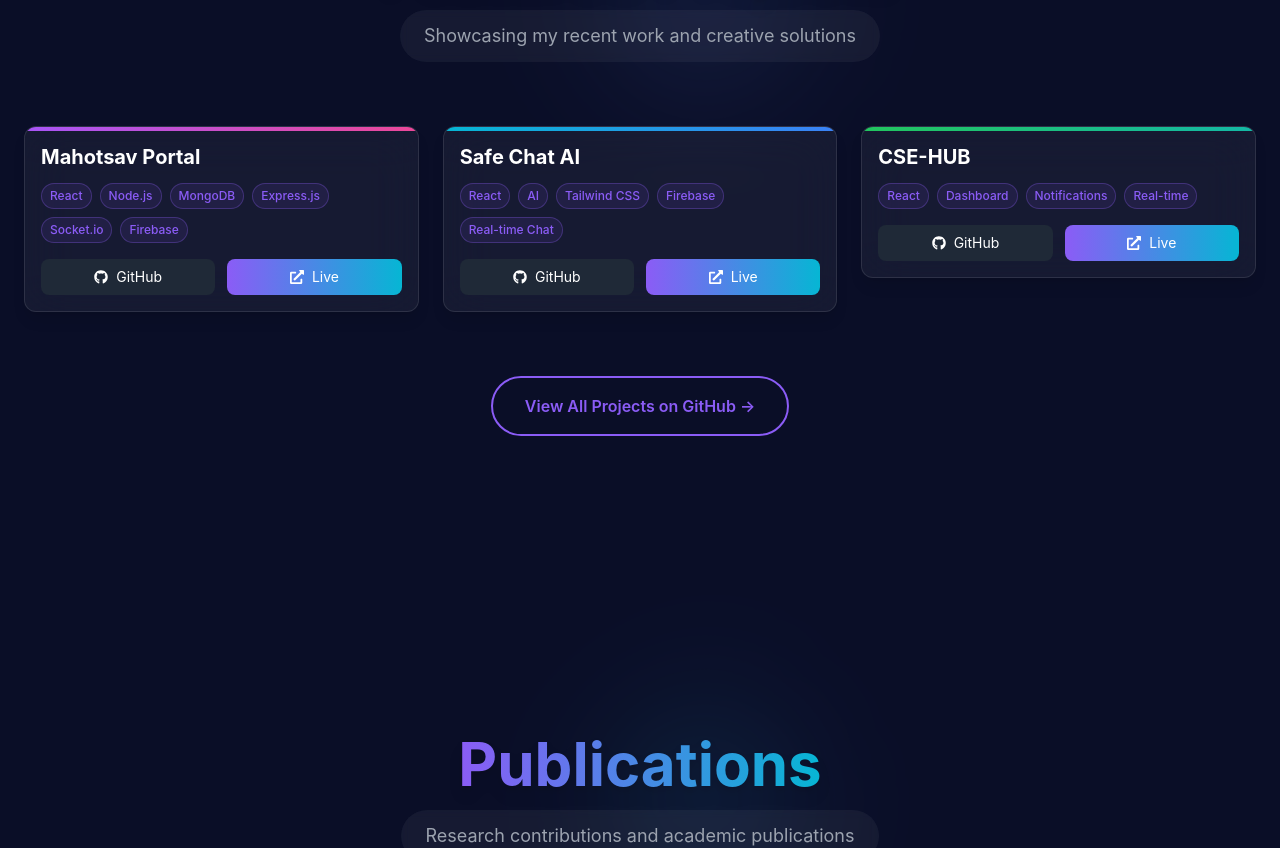
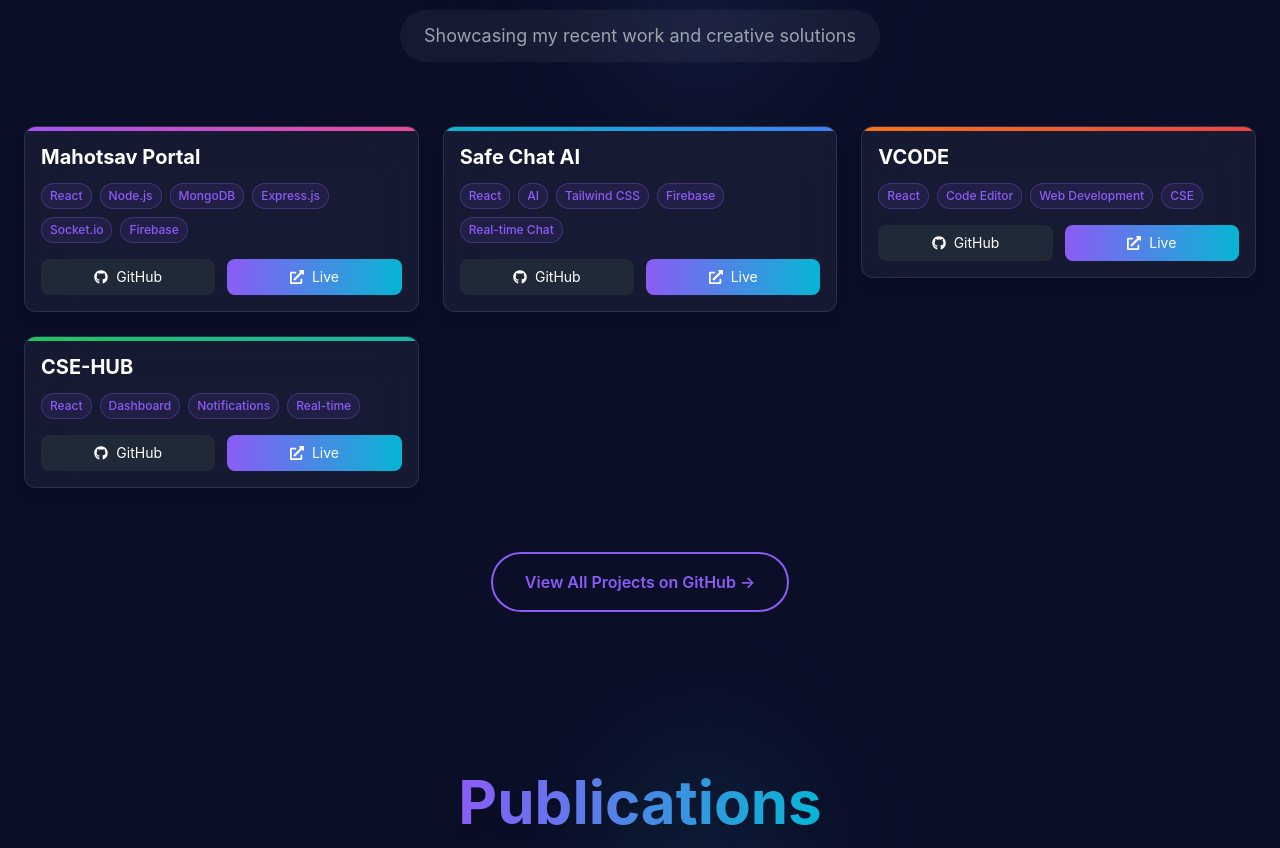
Before and after one commit to Chanikyachowdarysamineni/MY-Portfolio, a React (Vite) app: page / in a window 1280 px wide. Shown: the part 946-1794 px from the top of the page. Built offline with nearby package versions, Linux system fonts and the light colour scheme.

Commit message:
Add VCODE project to portfolio

```diff
--- a/src/components/Projects.jsx
+++ b/src/components/Projects.jsx
@@ -16,6 +16,13 @@
       gradient: 'from-cyan-500 to-blue-500',
       github: 'https://github.com/Chanikyachowdarysamineni/Safe-Chat-AI.git',
       live: 'https://safe-chat-ai.netlify.app/'
+    },
+    {
+      title: 'VCODE',
+      tags: ['React', 'Code Editor', 'Web Development', 'CSE'],
+      gradient: 'from-orange-500 to-red-500',
+      github: 'https://github.com/Chanikyachowdarysamineni/VCODE-CSE.git',
+      live: 'https://vcode-cse-1.onrender.com/'
     },
     {
       title: 'CSE-HUB',
```
